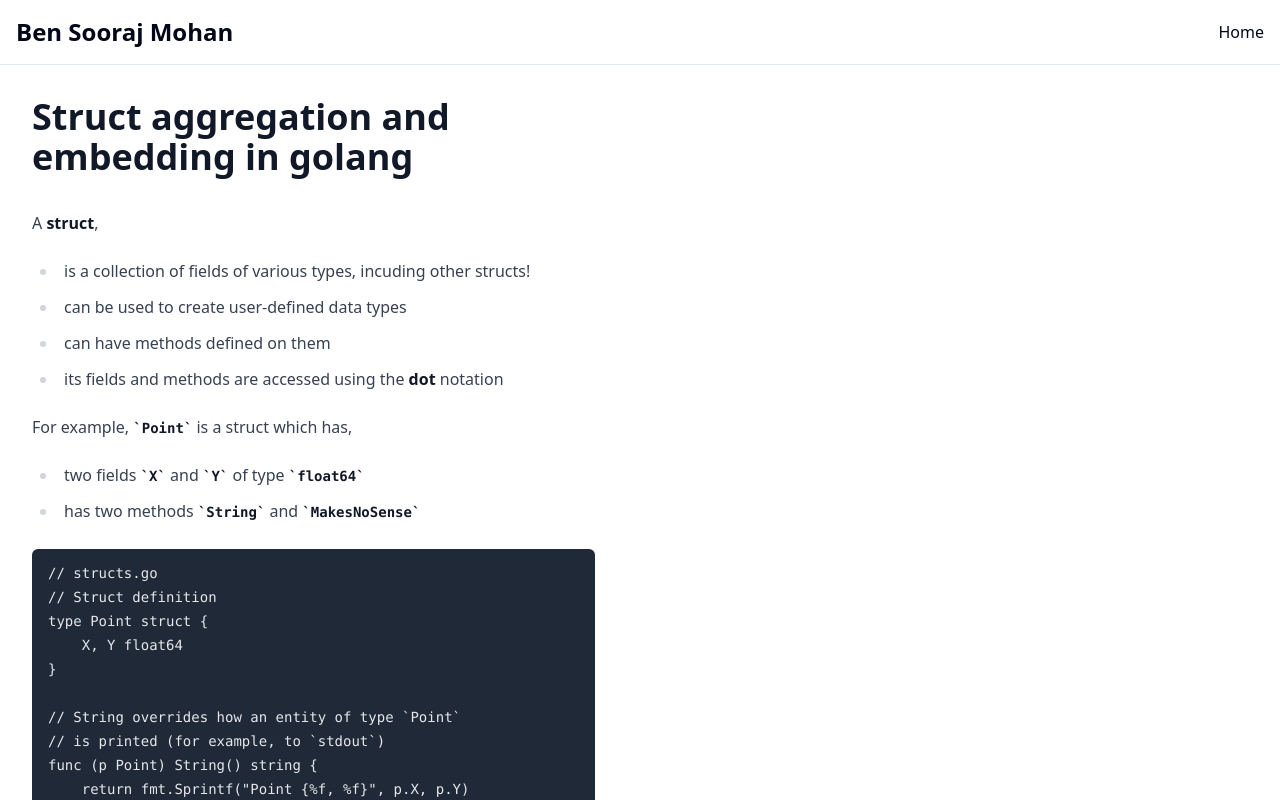
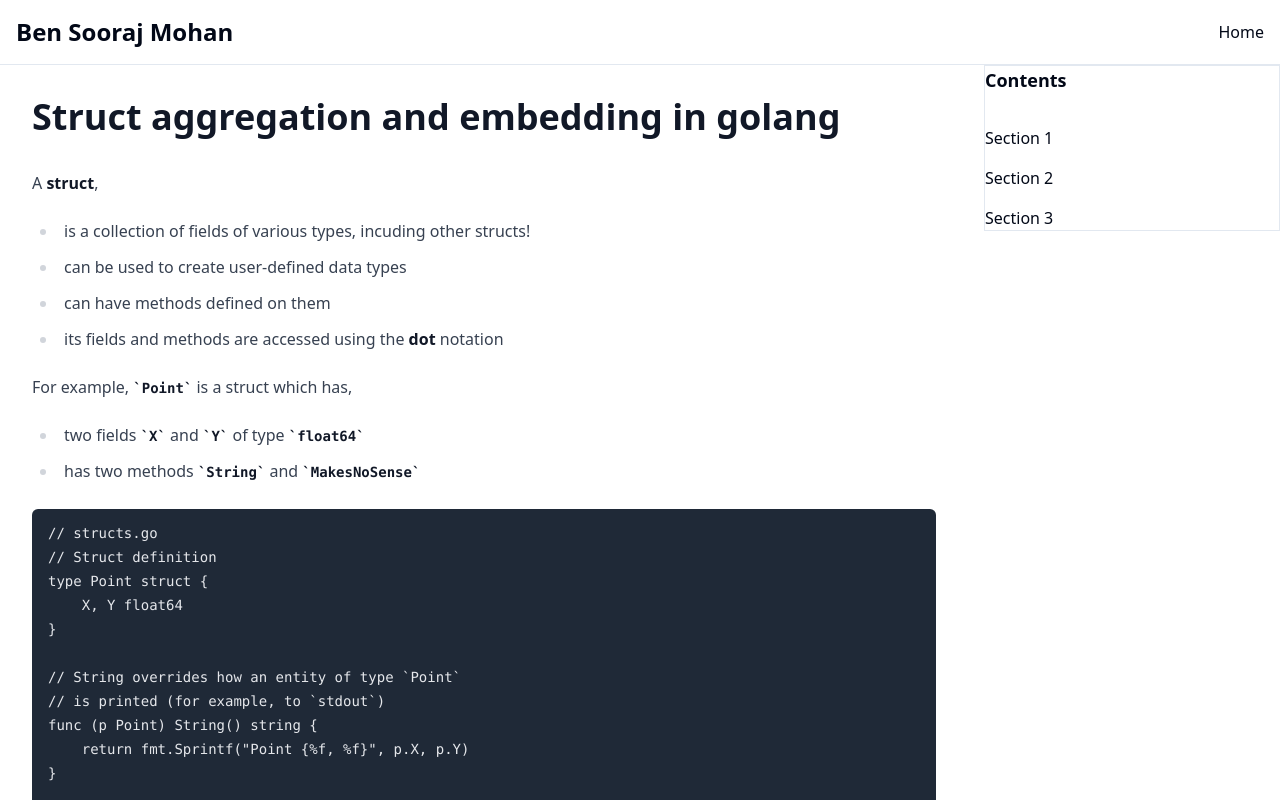
Before and after one commit to bensooraj/bensooraj.github.io, a React (Vite) app: page /blog/3-go-struct-aggregation-and-embedding in a window 1280 px wide. Shown: the top 800 px of the page. Built offline with nearby package versions, Linux system fonts and the light colour scheme.

Commit message:
blog is rendering

```diff
--- a/package.json
+++ b/package.json
@@ -39,6 +39,7 @@
     "eslint-plugin-react-hooks": "^5.1.0-rc.0",
     "eslint-plugin-react-refresh": "^0.4.9",
     "globals": "^15.9.0",
+    "markdown-toc": "^1.2.0",
     "postcss": "^8.4.45",
     "tailwindcss": "^3.4.10",
     "tailwindcss-animate": "^1.0.7",
--- a/src/routes/blog/$id.tsx
+++ b/src/routes/blog/$id.tsx
@@ -1,5 +1,6 @@
 import { MDXProvider } from '@mdx-js/react'
 import { createFileRoute } from '@tanstack/react-router'
+import { ChevronRight } from "lucide-react"
 
 export const Route = createFileRoute('/blog/$id')({
   loader: async ({ params }) => {
@@ -13,10 +14,28 @@ function BlogPost() {
   const Post = Route.useLoaderData<React.ComponentType>()
   return (
     <>
-      <div className='p-4 m-4 prose'>
-        <MDXProvider>
-          <Post></Post>
-        </MDXProvider>
+      <div className="grid grid-cols-1 gap-8 lg:grid-cols-4">
+        <div className="space-y-8 lg:col-span-3">
+          <article className="py-4 pl-4 m-4 prose max-w-none dark:prose-invert">
+            <MDXProvider>
+              <Post></Post>
+            </MDXProvider>
+          </article>
+        </div>
+        <div className="space-y-8 border lg:sticky lg:top-4 lg:self-start">
+          <h3 className="mb-4 text-lg font-semibold">Contents</h3>
+          <ul className="space-y-4">
+            <li>
+              <a href="#section-1">Section 1</a>
+            </li>
+            <li>
+              <a href="#section-2">Section 2</a>
+            </li>
+            <li>
+              <a href="#section-3">Section 3</a>
+            </li>
+          </ul>
+        </div>
       </div>
     </>
   )
```
Also changed, not shown: 1 other file (tests, documents, lock files or other folders).
